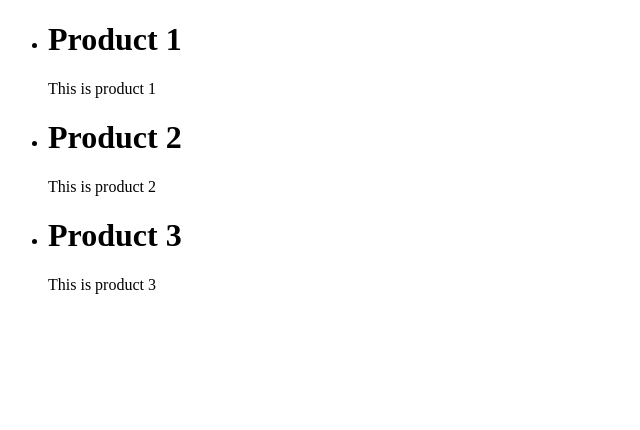
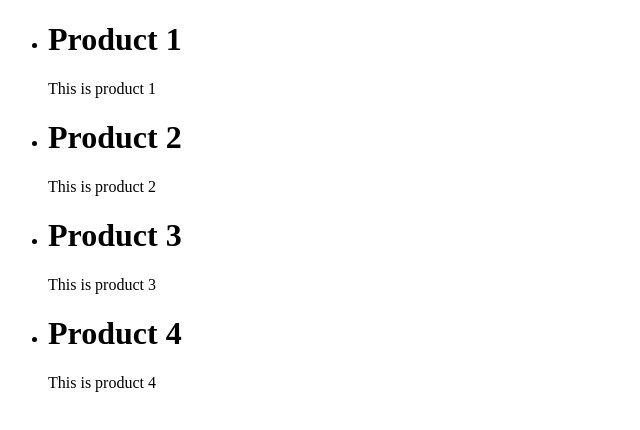
Before and after one commit to MerabTskhvedadze/NEXTJS, a Next.js app in the folder next_course_maximilian_section5/: page / in a window 1280 px wide. Shown: the top 430 px of the page, without its empty margins (0-640 px from the left). Built offline with nearby package versions, Linux system fonts and the light colour scheme.

Commit message:
ISR-incremental-static-generation lsn97-98

```diff
--- a/next_course_maximilian_section5/data/mock_data.json
+++ b/next_course_maximilian_section5/data/mock_data.json
@@ -2,6 +2,7 @@
     "products": [
       { "id": "p1", "title": "Product 1", "description": "This is product 1" },
       { "id": "p2", "title": "Product 2", "description": "This is product 2" },
-      { "id": "p3", "title": "Product 3", "description": "This is product 3" }
+      { "id": "p3", "title": "Product 3", "description": "This is product 3" },
+      { "id": "p4", "title": "Product 4", "description": "This is product 4" }
     ]
   }
--- a/next_course_maximilian_section5/pages/index.tsx
+++ b/next_course_maximilian_section5/pages/index.tsx
@@ -27,11 +27,15 @@ export default function Home({ products }: HomeProps) {
 }
 
 export async function getStaticProps() {
+  console.log("Regenerating...");
+
   const fullPath = path.join(process.cwd(), "data", "mock_data.json");
   const jsonData = await fs.readFile(fullPath);
   const { products }: HomeProps = JSON.parse(jsonData.toString());
 
   return {
     props: { products },
+    //regeneration won't happend if page refreshes below 10sc
+    revalidate: 10,
   };
 }
```
